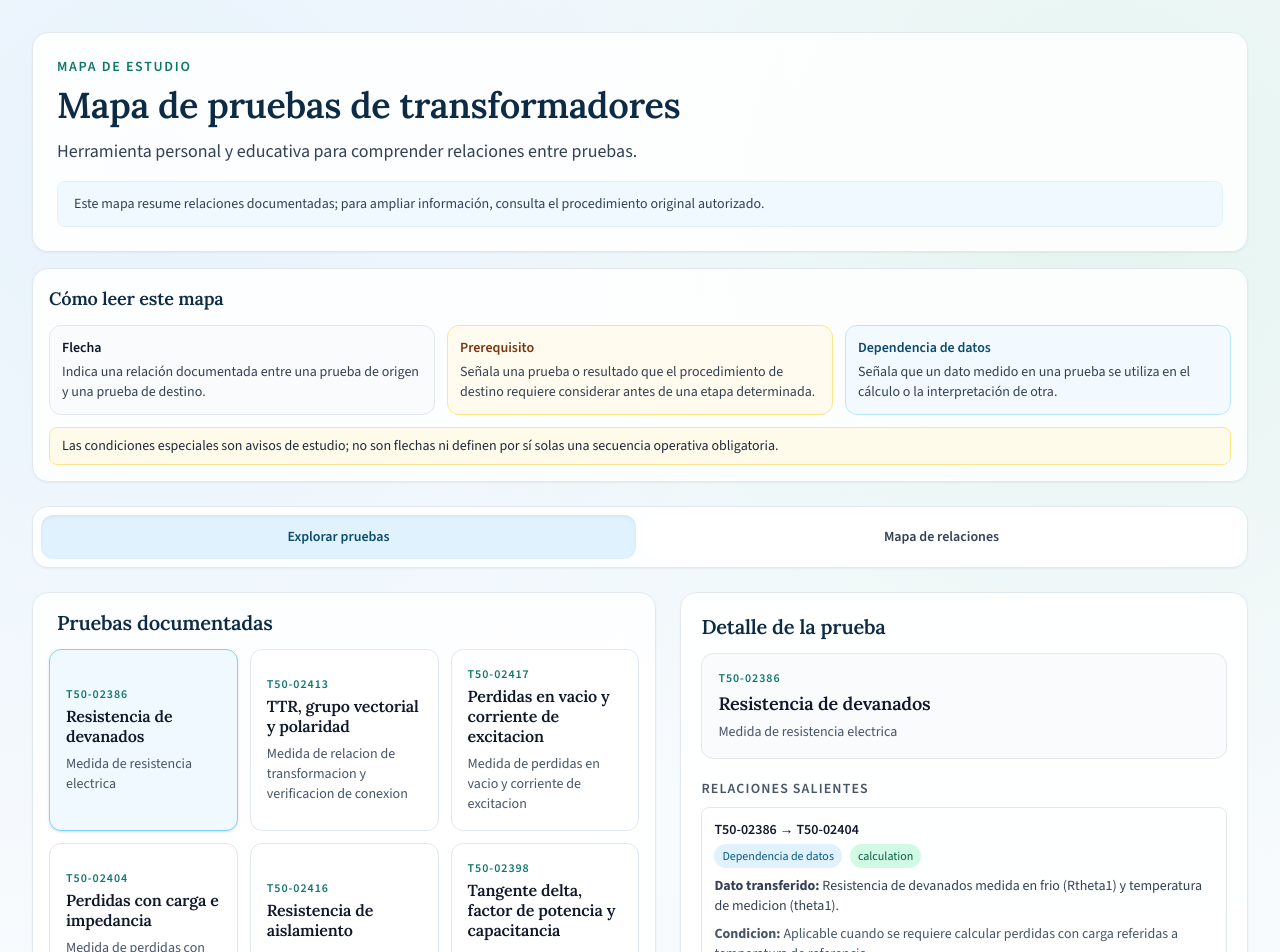
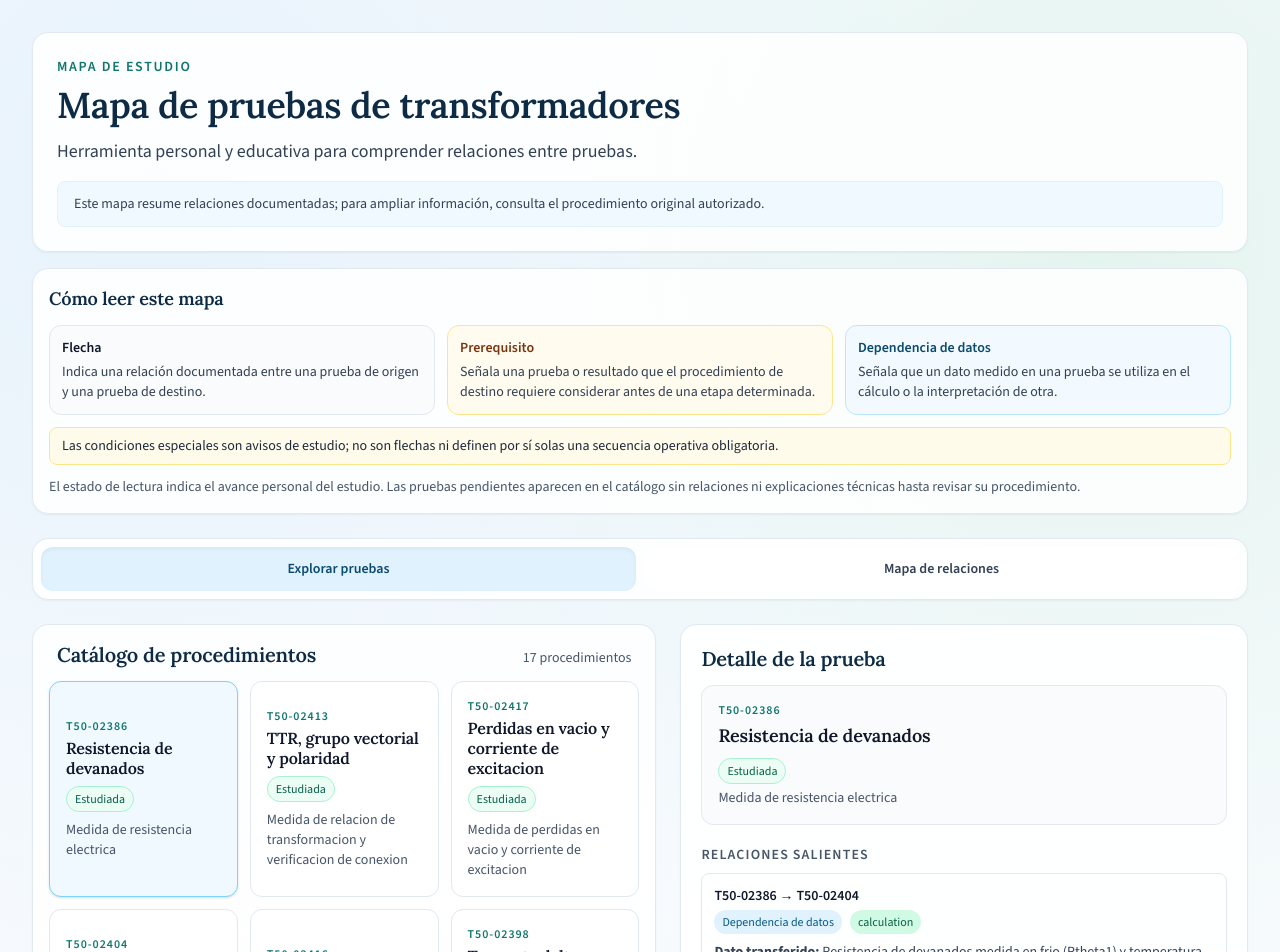
Before and after one commit to daguevarac-debug/mapa-pruebas-transformadores, a Next.js app: page / in a window 1280 px wide. Shown: the top 952 px of the page. Built offline with nearby package versions, Linux system fonts and the light colour scheme.

Commit message:
Amplia catalogo y estados de estudio

```diff
--- a/src/app/page.tsx
+++ b/src/app/page.tsx
@@ -1,7 +1,7 @@
 "use client";
 
 import { useMemo, useState } from "react";
-import { documentedSpecialConditions, procedures, verifiedRelations } from "@/data/pruebas";
+import { documentedSpecialConditions, procedures, StudyStatus, verifiedRelations } from "@/data/pruebas";
 
 type ViewMode = "explore" | "map";
 
@@ -13,6 +13,24 @@ function typeLabel(type: "prerequisite" | "data_dependency") {
 function relationColor(type: "prerequisite" | "data_dependency") {
   if (type === "prerequisite") return "#b45309";
   return "#0369a1";
+}
+
+function studyStatusLabel(status: StudyStatus) {
+  if (status === "studied") return "Estudiada";
+  if (status === "in_progress") return "En curso";
+  return "Pendiente";
+}
+
+function studyStatusClassName(status: StudyStatus) {
+  if (status === "studied") return "border-emerald-200 bg-emerald-50 text-emerald-800";
+  if (status === "in_progress") return "border-amber-200 bg-amber-50 text-amber-900";
+  return "border-slate-200 bg-slate-50 text-slate-600";
+}
+
+function studyStatusColor(status: StudyStatus) {
+  if (status === "studied") return "#059669";
+  if (status === "in_progress") return "#d97706";
+  return "#94a3b8";
 }
 
 export default function HomePage() {
@@ -125,6 +143,9 @@ export default function HomePage() {
         <p className="mt-3 rounded-lg border border-amber-200 bg-amber-50 px-3 py-2 text-sm text-slate-800">
           Las condiciones especiales son avisos de estudio; no son flechas ni definen por sí solas una secuencia operativa obligatoria.
         </p>
+        <p className="mt-3 text-sm text-slate-600">
+          El estado de lectura indica el avance personal del estudio. Las pruebas pendientes aparecen en el catálogo sin relaciones ni explicaciones técnicas hasta revisar su procedimiento.
+        </p>
       </section>
 
       <section className="mt-6 rounded-2xl border border-slate-200 bg-white/85 p-2 shadow-sm backdrop-blur">
@@ -159,7 +180,10 @@ export default function HomePage() {
       {viewMode === "explore" && (
         <section className="mt-6 grid gap-6 lg:grid-cols-[1.1fr_1fr]">
           <div className="rounded-2xl border border-slate-200 bg-white/85 p-4 shadow-sm backdrop-blur">
-            <h2 className="px-2 text-xl font-semibold text-[#0d2b45]">Pruebas documentadas</h2>
+            <div className="flex flex-wrap items-baseline justify-between gap-2 px-2">
+              <h2 className="text-xl font-semibold text-[#0d2b45]">Catálogo de procedimientos</h2>
+              <p className="text-sm text-slate-600">{procedures.length} procedimientos</p>
+            </div>
             <div className="mt-3 grid gap-3 sm:grid-cols-2 xl:grid-cols-3">
               {procedures.map((procedure, index) => {
                 const isActive = selectedProcedure.code === procedure.code;
@@ -177,6 +201,9 @@ export default function HomePage() {
                   >
                     <p className="text-xs font-semibold uppercase tracking-[0.08em] text-teal-700">{procedure.code}</p>
                     <h3 className="mt-1 text-base font-semibold leading-tight text-slate-900">{procedure.name}</h3>
+                    <span className={`mt-2 inline-flex rounded-full border px-2 py-1 text-xs font-medium ${studyStatusClassName(procedure.studyStatus)}`}>
+                      {studyStatusLabel(procedure.studyStatus)}
+                    </span>
                     {procedure.category ? (
                       <p className="mt-2 text-sm text-slate-600">{procedure.category}</p>
                     ) : (
@@ -193,6 +220,9 @@ export default function HomePage() {
             <div className="mt-3 rounded-xl border border-slate-200 bg-slate-50/80 p-4">
               <p className="text-xs font-semibold uppercase tracking-[0.08em] text-teal-700">{selectedProcedure.code}</p>
               <h3 className="mt-1 text-lg font-semibold text-slate-900">{selectedProcedure.name}</h3>
+              <span className={`mt-2 inline-flex rounded-full border px-2 py-1 text-xs font-medium ${studyStatusClassName(selectedProcedure.studyStatus)}`}>
+                {studyStatusLabel(selectedProcedure.studyStatus)}
+              </span>
               {selectedProcedure.category && (
                 <p className="mt-1 text-sm text-slate-600">{selectedProcedure.category}</p>
               )}
@@ -387,7 +417,7 @@ export default function HomePage() {
                       <circle
                         r={isSelected ? 37 : 31}
                         fill={isSelected ? "#dbeafe" : "#ffffff"}
-                        stroke={isSelected ? "#0284c7" : "#94a3b8"}
+                        stroke={isSelected ? "#0284c7" : studyStatusColor(node.studyStatus)}
                         strokeWidth={isSelected ? 3 : 2}
                       />
                       <text
@@ -411,6 +441,9 @@ export default function HomePage() {
             <div className="mt-3 rounded-xl border border-slate-200 bg-slate-50/80 p-4">
               <p className="text-xs font-semibold uppercase tracking-[0.08em] text-teal-700">{selectedProcedure.code}</p>
               <p className="mt-1 text-base font-semibold text-slate-900">{selectedProcedure.name}</p>
+              <span className={`mt-2 inline-flex rounded-full border px-2 py-1 text-xs font-medium ${studyStatusClassName(selectedProcedure.studyStatus)}`}>
+                {studyStatusLabel(selectedProcedure.studyStatus)}
+              </span>
               {selectedProcedure.category && (
                 <p className="mt-1 text-sm text-slate-600">{selectedProcedure.category}</p>
               )}
```
